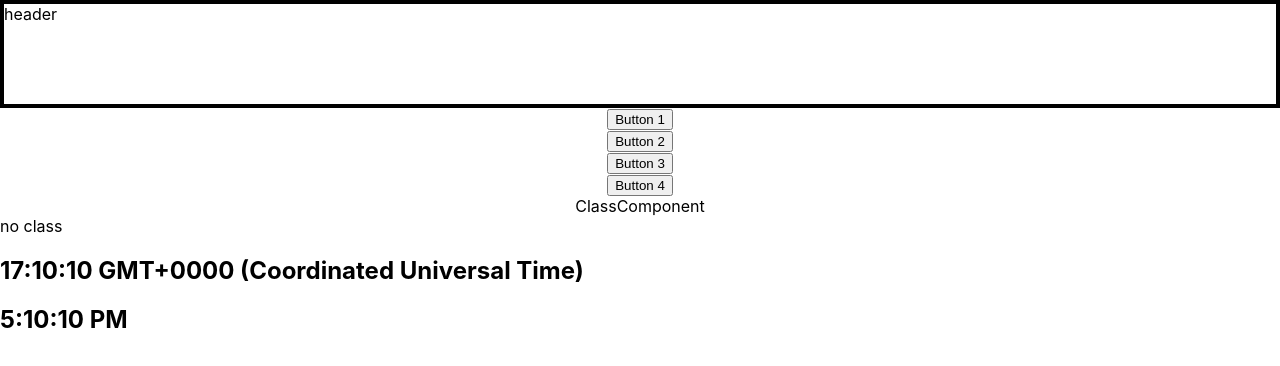
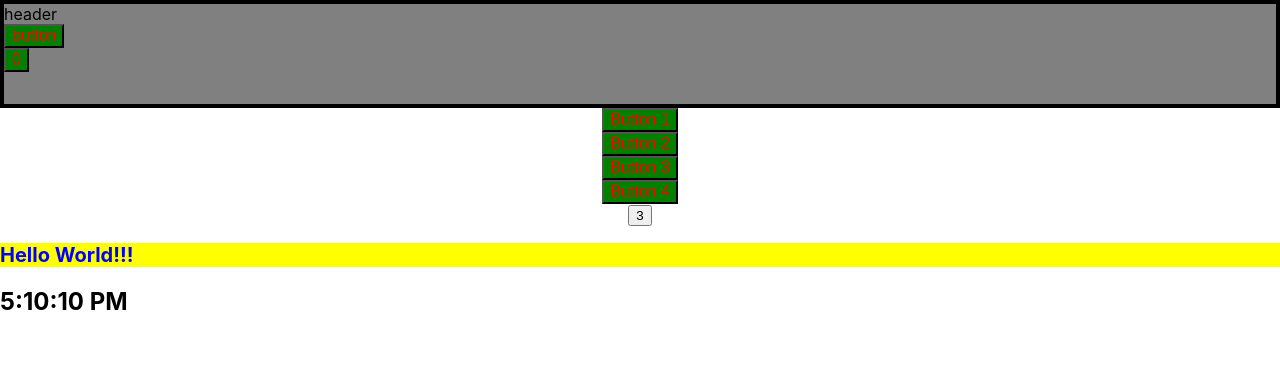
Before and after one commit to Pushkin-hub/react-app, a React (Create React App) app: page / in a window 1280 px wide. Shown: the top 366 px of the page. Built offline with nearby package versions, Linux system fonts and the light colour scheme.

Commit message:
Изучали props

```diff
--- a/src/App.js
+++ b/src/App.js
@@ -18,17 +18,19 @@ function App() {
 
   return (
     <>
-      <AnotherOneComponent/>
+      <AnotherOneComponent title = {"button"} color= {'grey'}/>
       <div className="App">
         <TestComponent title={"Button 1"} color={'red'} onclick={someFunc}/>
         <TestComponent title={"Button 2"} color={'green'} onclick={someFunc1}/>
         <TestComponent title={"Button 3"} color={'blue'}/>
         <TestComponent title={"Button 4"} color={'black'}/>
 
-        <ClassComponent/>
+        <ClassComponent startValue = {3} incValue = {5}/>
       </div>
-      <div>no class</div>
-      <CurrentDate/>
+      <div>
+        <CurrentDate title = {"Hello World!!!"} />
+      </div>
+
       <CurrentTime/>
     </>
   );
--- a/src/containers/anotherOneComponent/index.js
+++ b/src/containers/anotherOneComponent/index.js
@@ -1,9 +1,31 @@
-import react from "react";
+import react, { useState } from "react";
 import './style.css'
-const AnotherOneComponent = function() {
+import TestComponent from '../../containers/newTestComponent';
+
+const AnotherOneComponent = function(props) {
+
+    const [bgcolor, setBgcolor] = useState(props.color);
+
+    const [currentValue, setCurrentValue] = useState(0);
+
+    const btnClickFn = (val) => {
+        console.log(bgcolor)
+
+        if(bgcolor === 'green') {
+            setBgcolor(props.color)
+        } else {
+            setBgcolor('green')
+        }
+    }
+
+    const counter = () => {
+        setCurrentValue(currentValue +1);
+    }
     return (
-        <div className="header">
+        <div className="header" style={{backgroundColor: bgcolor}}>
             header
+            <TestComponent title={props.title} color={'pink'} onclick = {btnClickFn}/>
+            <TestComponent title={currentValue} color={'pink'} onclick = {counter}/>
         </div>
     )
 }
--- a/src/containers/classComponent/index.js
+++ b/src/containers/classComponent/index.js
@@ -1,9 +1,23 @@
 import react from "react";
 
 class ClassComponent extends react.Component {
+
+    constructor (props) {
+        super(props);
+        this.state = {
+            currentValue: props.startValue
+        }
+    }
+
     render () {
+        const clickHander = () => {
+            this.setState ({
+                currentValue: this.state.currentValue + this.props.incValue
+            })
+            console.log(this)
+        }
     return (
-        <div>ClassComponent</div>
+        <button onClick = {clickHander}> {this.state.currentValue} </button>
         )
     }
 }
--- a/src/containers/currentDate/index.js
+++ b/src/containers/currentDate/index.js
@@ -1,6 +1,9 @@
 import react from "react";
 
-const CurrentDate = function() {
-    return <h2>{new Date().toTimeString()}</h2>
+const CurrentDate = function(props) {
+
+    let { title } = props;
+
+    return <h2 style={{color: 'blue', background: 'yellow', fontSize: "20px"}}>{title}</h2>
 }
 export default CurrentDate;
--- a/src/containers/newTestComponent/index.js
+++ b/src/containers/newTestComponent/index.js
@@ -1,18 +1,19 @@
 import react from "react";
+
 const TestComponent = function(props) {
-    let title = props.title
-    let color = props.color
+
+    let { title, color, onclick } = props;
+
     const clickHandler = () => {
-        if (typeof props.onclick === 'function') {
-            props.oneClick ("props color is: " + color)
+        if (typeof onclick === 'function') {
+            onclick ("props color is: " + color)
         }
     }
 
 
-
     return (
         <div>
-            <button onClick={clickHandler}>{title}</button>
+            <button onClick={clickHandler} style = {{color: 'red', background: 'green', fontSize: "16px"}}>{title}</button>
         </div>
 
     )
```
